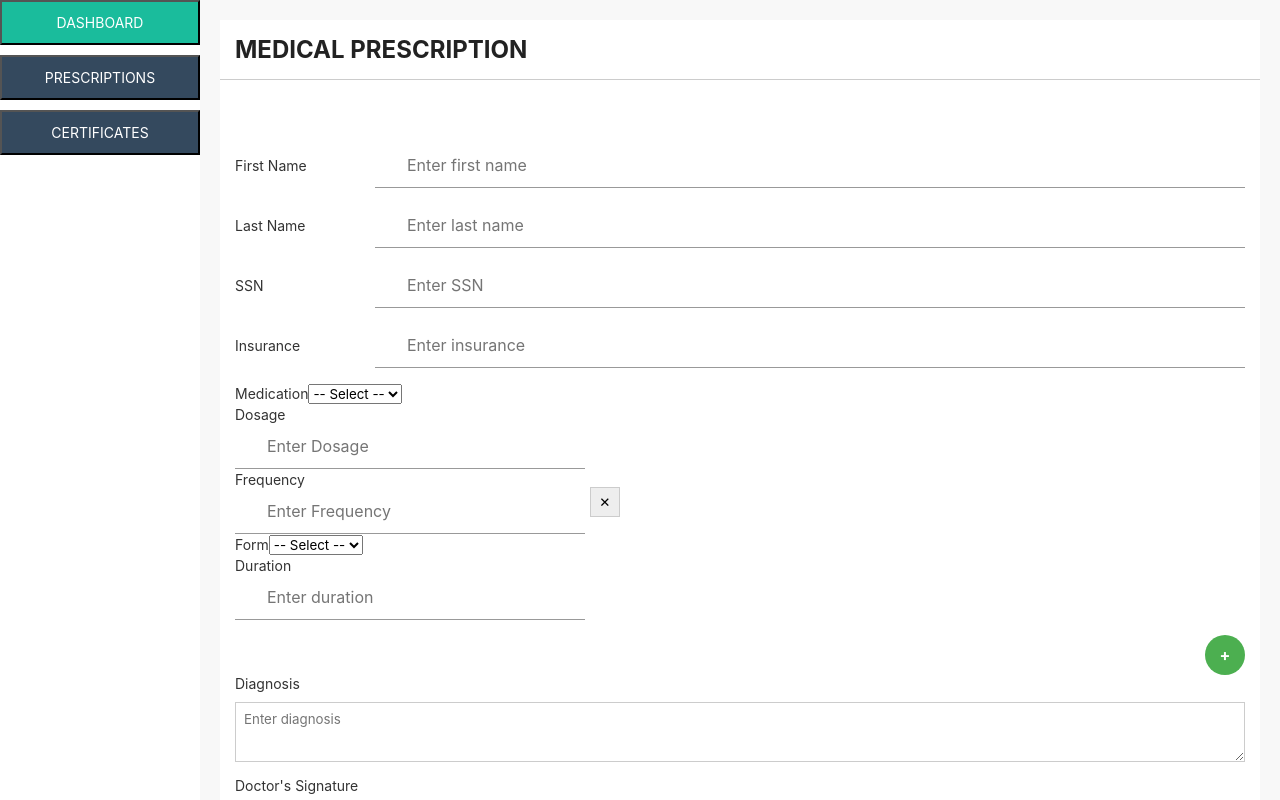
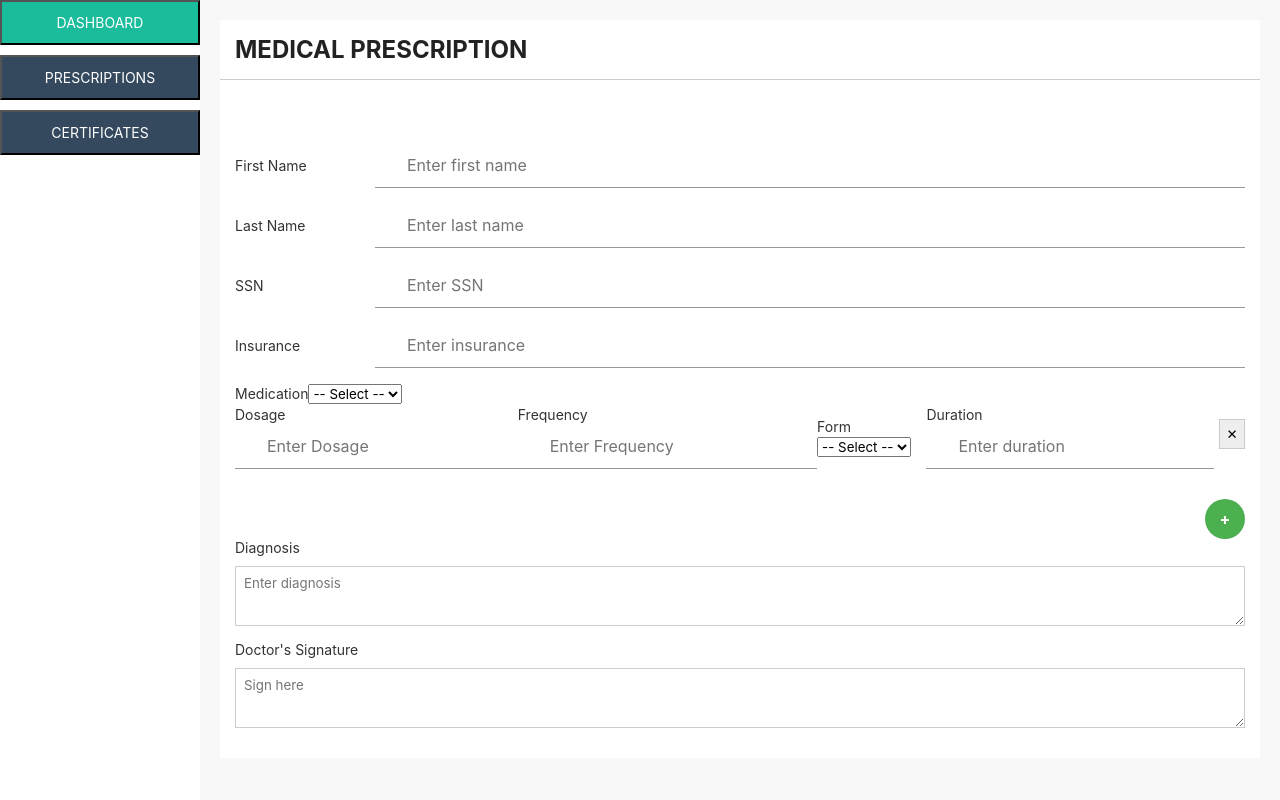
Before and after one commit to atamagnini/medicert, a React (Create React App) app in the folder medicert/: page /prescription in a window 1280 px wide. Built offline with nearby package versions, Linux system fonts and the light colour scheme.

Commit message:
medication form row

```diff
--- a/medicert/src/components/MedcationFormInput.jsx
+++ b/medicert/src/components/MedcationFormInput.jsx
@@ -21,6 +21,7 @@ const MedicationFormInput = ({ medication, setMedication }) => {
         </select>
       </div>
 
+      <div className='form-row'>
         {/* Dosage */}
         <div>
           <label>Dosage</label>
@@ -70,6 +71,7 @@ const MedicationFormInput = ({ medication, setMedication }) => {
           />
         </div>
       </div>
+    </div>
   );
 };
 
```
Lines whose indentation alone changed are shown as unchanged.
